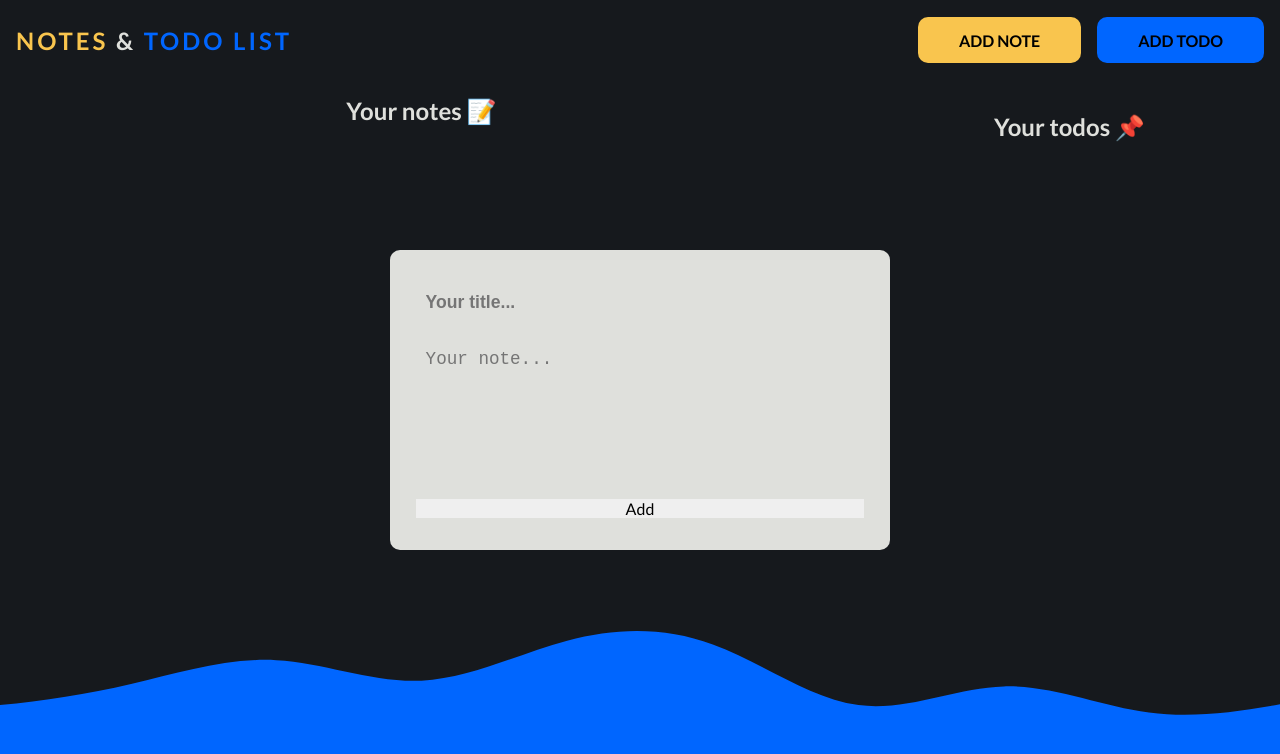
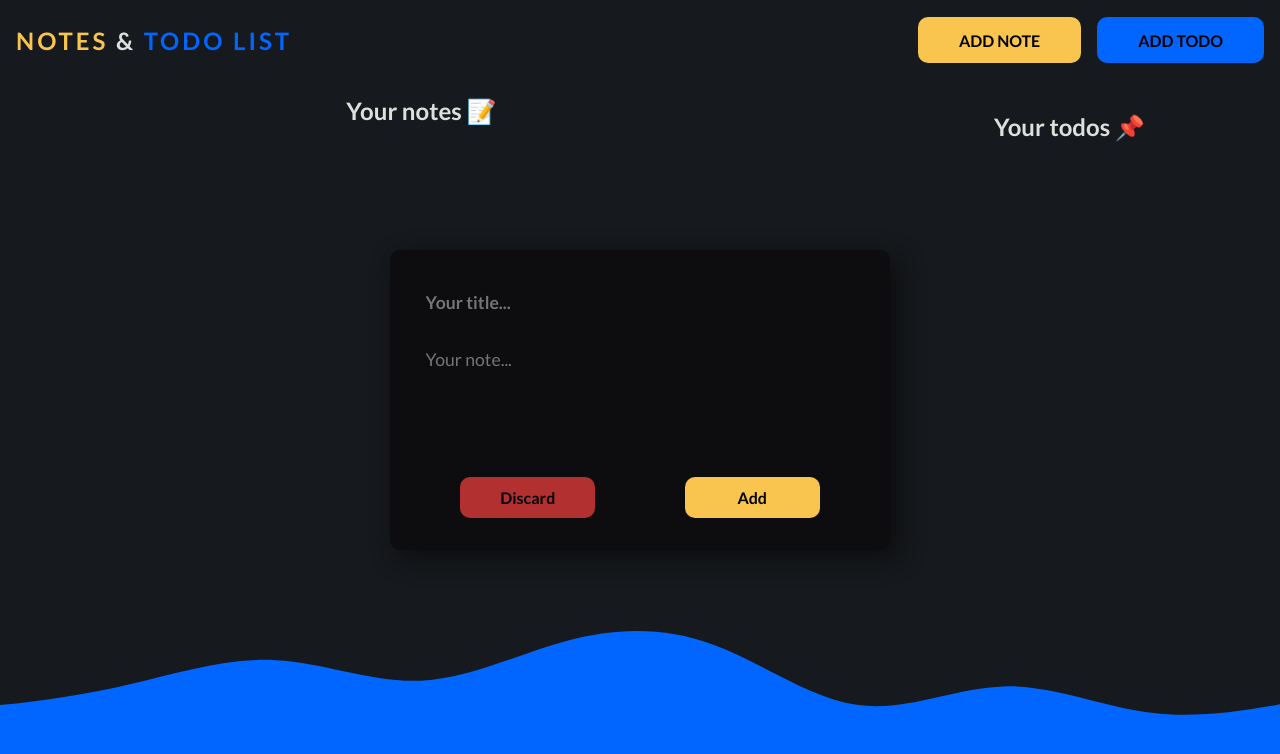
Before and after one commit to lidimi/Note-App, a React (Vite) app: page / in a window 1280 px wide. Both pictures are taken after a click on the button "Create first Note". Shown: the top 754 px of the page. Built offline with nearby package versions, Linux system fonts and the light colour scheme.

Commit message:
button styles

```diff
--- a/src/components/AddNote.jsx
+++ b/src/components/AddNote.jsx
@@ -32,8 +32,6 @@ function AddNote({ closeNote, addToNotes }) {
         })
     }
 
-    console.log(note)
-
     function addNoteToNotes(e) {
         e.preventDefault()
         addToNotes(note)
@@ -44,7 +42,10 @@ function AddNote({ closeNote, addToNotes }) {
     <form className="add-note" onSubmit={addNoteToNotes}>
         <input required placeholder="Your title..." id="title" className="add-note__input" name="title" value={note.title} onChange={handleNoteChange}/>
         <textarea required placeholder="Your note..." rows="7" cols="50" className="add-note__textarea" name="text" value={note.text} onChange={handleNoteChange} />
-        <button className="add-note__button">Add</button>
+        <div className="add-note__buttons">
+            <button type="button" onClick={closeNote} className="add-note__button button-discard">Discard</button>
+            <button type="submit" className="add-note__button button-add">Add</button>
+        </div>
     </form>
     )
 }
--- a/src/components/Entry.jsx
+++ b/src/components/Entry.jsx
@@ -3,8 +3,8 @@ function Entry({ handleClick }) {
 
     return (
     <div className="entry-container">
-        <h2 className="entry__text">You have no notes yet</h2>
-        <button onClick={handleClick} className="entry__button">Create first Note</button>
+        <h2 className="entry-container__text">You have no notes yet</h2>
+        <button onClick={handleClick} className="entry-container__button">Create first Note</button>
     </div>
     )
 }
--- a/src/index.scss
+++ b/src/index.scss
@@ -8,9 +8,11 @@
 
 :root {
   --black: #16191d;
+  --dark-black: #0d0d0f;
   --off-white: hsl(75deg, 6%, 87%);
   --orange: hsl(42deg, 93%, 64%);
   --blue: #0066FF;
+  --red: #B33030;
   --font-main: 'Lato', sans-serif;
   --navbar-height: 10vh;
 }
--- a/src/styles/App.scss
+++ b/src/styles/App.scss
@@ -68,6 +68,18 @@ NAVBAR
   height: 300px;
   margin: auto;
   text-align: center;
+
+  &__button {
+    margin: 1rem 0;
+    background-color: var(--orange);
+    padding: 1rem 2rem;
+    border-radius: 10px;
+    font-weight: 700;
+
+    &:hover {
+      cursor: pointer;
+    }
+  }
 }
 
 
@@ -84,13 +96,16 @@ NAVBAR
   width: 500px;
   height: 300px;
   margin: auto;
-  background-color: var(--off-white);
-  color: var(--black);
+  background-color: var(--dark-black);
+  color: var(--off-white);
   padding: 2rem 1.6rem;
   border-radius: 10px;
   display: flex;
   flex-direction: column;
   gap: 1rem;
+  -webkit-box-shadow: 8px 8px 24px 0px rgba(13, 13, 15, 1);
+  -moz-box-shadow: 8px 8px 24px 0px rgba(13, 13, 15, 1);
+  box-shadow: 8px 8px 24px 0px rgba(13, 13, 15, 1);
 
   &__input {
     background-color: inherit;
@@ -99,6 +114,8 @@ NAVBAR
     border: none;
     font-weight: 700;
     outline: none;
+    color: inherit;
+    font-family: inherit;
   }
 
   &__textarea {
@@ -108,6 +125,33 @@ NAVBAR
     font-size: 1.1rem;
     border: none;
     outline: none;
+    color: inherit;
+    font-family: inherit;
+  }
+
+  &__buttons {
+    display: flex;
+    justify-content: space-around;
+    align-items: center;
+  }
+
+  &__button {
+    width: 30%;
+    padding: .7rem 2rem;
+    border-radius: 10px;
+    font-weight: 700;
+
+    &:hover {
+      cursor: pointer;
+    }
+  }
+
+  .button-add {
+    background-color: var(--orange);
+  }
+
+  .button-discard {
+    background-color: var(--red);
   }
 
 }
@@ -159,6 +203,9 @@ NAVBAR
 
 .note {
   background-color: var(--off-white);
+  -webkit-box-shadow: 8px 8px 24px 0px rgba(13, 13, 15, 1);
+  -moz-box-shadow: 8px 8px 24px 0px rgba(13, 13, 15, 1);
+  box-shadow: 8px 8px 24px 0px rgba(13, 13, 15, 1);
   color: var(--black);
   display: flex;
   flex-direction: column;
```
